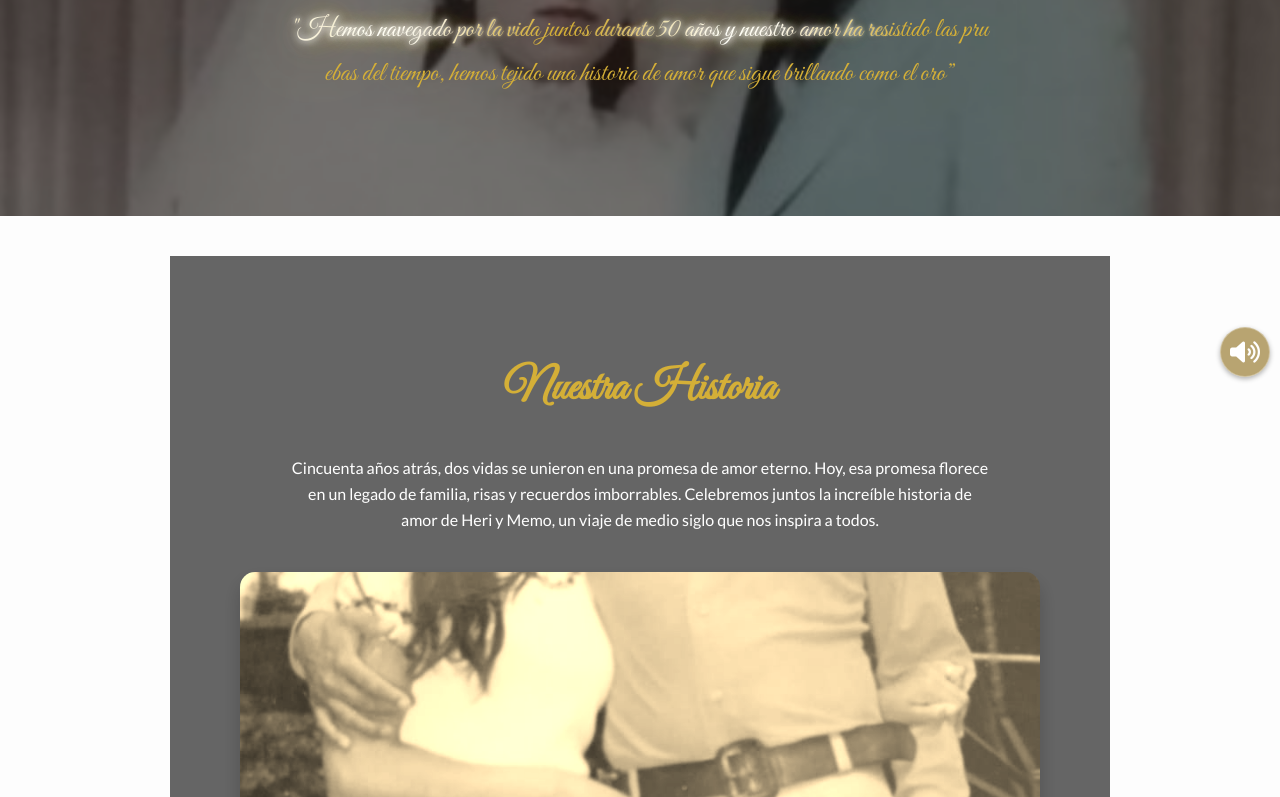
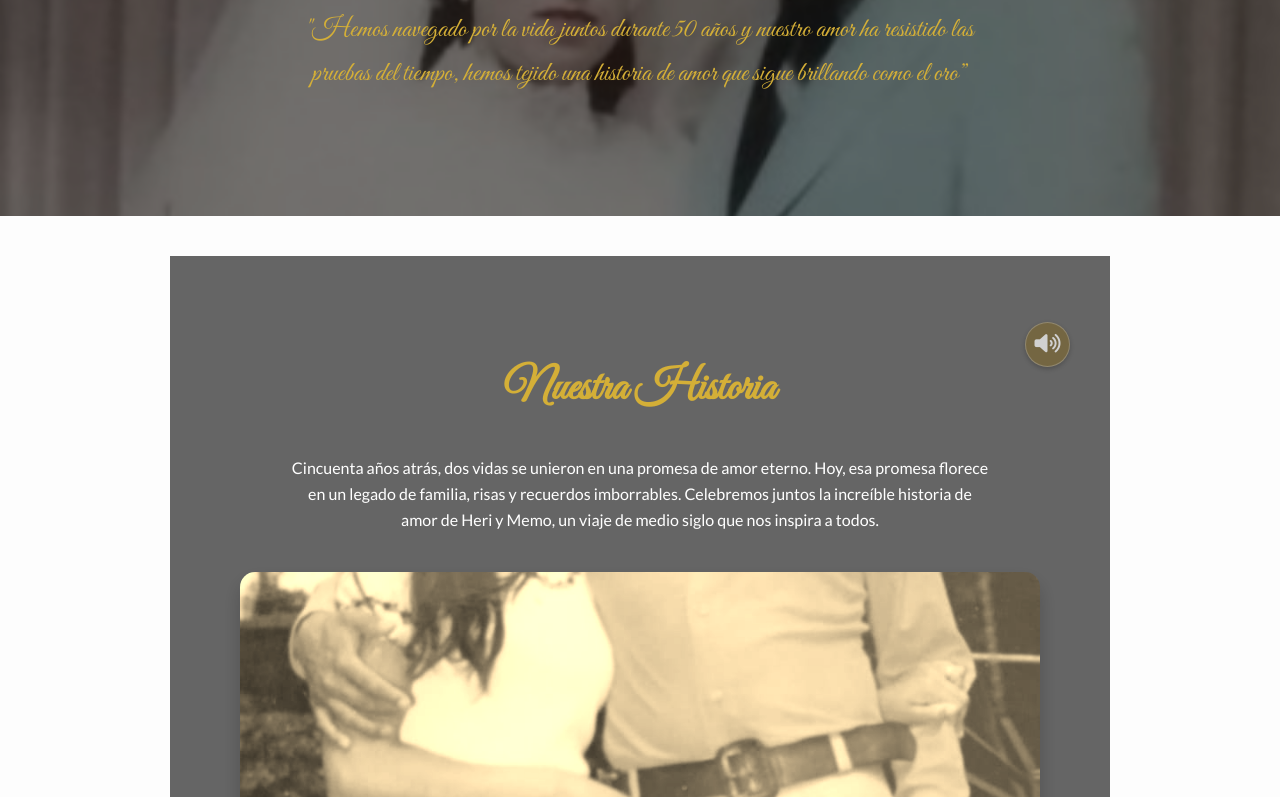
Before and after one commit to Marcorepositorioprueba/Invitacion_50_Aniversario, a plain HTML site: page index.html in a window 1280 px wide. Shown: the part 413-1210 px from the top of the page. Drawn offline with nearby package versions, Linux system fonts and the light colour scheme.

Commit message:
Remove illumination effect from anniversary phrase

```diff
--- a/index.html
+++ b/index.html
@@ -106,6 +106,11 @@
                 <button type="button" id="whatsapp-confirm-btn">Confirmar por WhatsApp</button>
             </form>
         </section>
+        <div id="audio-control-container">
+            <button id="audio-toggle" class="audio-button">
+                <i class="fas fa-volume-up"></i>
+            </button>
+        </div>
     </main>
 
     <footer>
@@ -121,10 +126,5 @@
         <source src="tem.MP3" type="audio/mpeg">
         Tu navegador no soporta el elemento de audio.
     </audio>
-    <div id="audio-control-container">
-        <button id="audio-toggle" class="audio-button">
-            <i class="fas fa-volume-up"></i>
-        </button>
-    </div>
 </body>
 </html>
--- a/script.js
+++ b/script.js
@@ -54,6 +54,27 @@ document.addEventListener('DOMContentLoaded', () => {
                 volumeIcon.classList.remove('fa-volume-up');
                 volumeIcon.classList.add('fa-volume-mute');
             }
+        });
+    }
+
+    // --- Lógica para el botón de audio al hacer scroll ---
+    let lastScrollTop = 0;
+    const audioButtonContainer = document.getElementById('audio-control-container');
+
+    if (audioButtonContainer) {
+        window.addEventListener('scroll', () => {
+            const scrollTop = window.pageYOffset || document.documentElement.scrollTop;
+
+            if (scrollTop > lastScrollTop) {
+                // Scrolling down
+                audioButtonContainer.style.opacity = '0';
+                audioButtonContainer.style.pointerEvents = 'none'; // Disable clicks when hidden
+            } else {
+                // Scrolling up
+                audioButtonContainer.style.opacity = '0.7'; // Restore initial opacity
+                audioButtonContainer.style.pointerEvents = 'auto'; // Enable clicks
+            }
+            lastScrollTop = scrollTop <= 0 ? 0 : scrollTop; // For Mobile or negative scrolling
         });
     }
 
--- a/style.css
+++ b/style.css
@@ -1,9 +1,11 @@
 /* Custom Audio Control Button */
 #audio-control-container {
     position: fixed;
-    bottom: 10px;
-    right: 10px;
+    bottom: 20px;
+    right: calc(50% - 450px + 20px); /* Aligned with content area */
     z-index: 9999;
+    opacity: 0.7;
+    transition: opacity 0.3s ease;
 }
 
 .audio-button {
@@ -11,12 +13,12 @@
     color: #ffffff; /* White icon */
     border: 1px solid rgba(255, 255, 255, 0.3);
     border-radius: 50%; /* Circular button */
-    width: 50px;
-    height: 50px;
+    width: 45px; /* Slightly smaller */
+    height: 45px; /* Slightly smaller */
     display: flex;
     justify-content: center;
     align-items: center;
-    font-size: 1.5rem;
+    font-size: 1.3rem; /* Slightly smaller icon */
     cursor: pointer;
     box-shadow: 0 2px 5px rgba(0, 0, 0, 0.3);
     transition: all 0.3s ease;
@@ -25,7 +27,7 @@
 .audio-button:hover {
     background-color: rgba(184, 134, 11, 0.8); /* More opaque gold on hover */
     box-shadow: 0 4px 10px rgba(0, 0, 0, 0.4);
-    transform: scale(1.05);
+    transform: scale(1.1); /* Slightly larger on hover */
 }
 
 /* General Body Styles */
@@ -105,6 +107,7 @@ body {
 /* Main Content Sections */
 main {
     padding: 40px 20px;
+    position: relative; /* Added for absolute positioning of children */
 }
 
 section {
@@ -444,11 +447,7 @@ footer {
   }
 }
 
-#portada .frase-aniversario .letter {
-    display: inline-block;
-    animation: letter-glow 3s ease-in-out infinite;
-    animation-fill-mode: both;
-}
+
 
 .timeline.draw-line::after {
     height: 100%; /* Final state */
```
